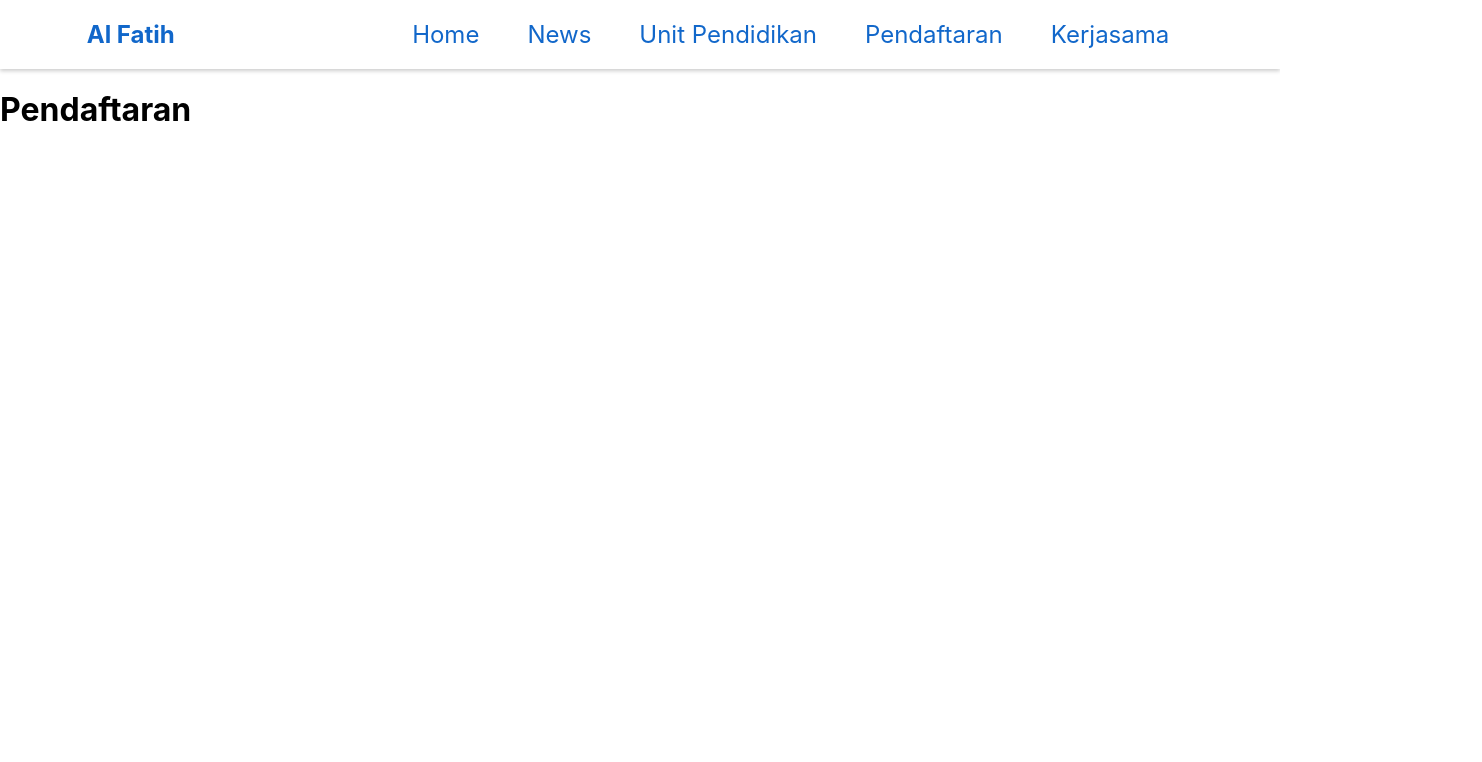
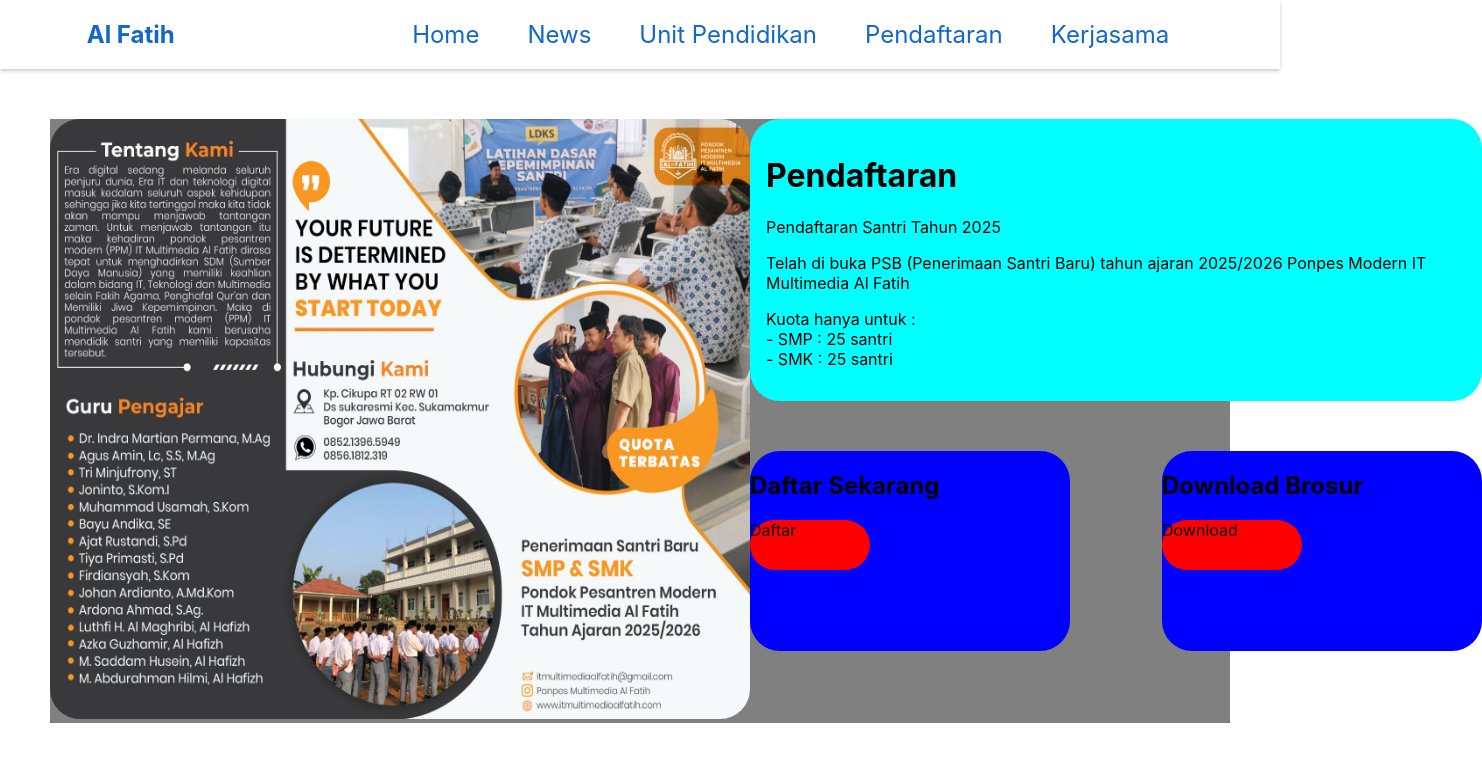
Before and after one commit to samosa76/Learn-React, a React (Create React App) app: page /Pendaftaran in a window 1280 px wide. Shown: the top 762 px of the page, 1482 px wide, since content can reach past the window. Built offline with nearby package versions, Linux system fonts and the light colour scheme.

Commit message:
struktur pendaftaran

```diff
--- a/src/Component/ContentPendaftaran/ContentPendaftaran.js
+++ b/src/Component/ContentPendaftaran/ContentPendaftaran.js
@@ -0,0 +1,51 @@
+import style from './ContentPendaftaran.module.css'
+
+function ContentPendaftaran() {
+    return (
+        <div className={style.semua}>
+
+            <div className={style.brosur}>
+                <img src="image/pendaftaran/psb-2025.jpg" />
+            </div>
+
+            <div className={style.Pendaftaran}>
+
+                <div className={style.info}>
+                    <h1>Pendaftaran</h1>
+                    <p>Pendaftaran Santri Tahun 2025</p>
+                    <p>Telah di buka PSB (Penerimaan Santri Baru) tahun ajaran 2025/2026 Ponpes Modern IT Multimedia Al Fatih</p>
+                    <p>Kuota hanya untuk :
+                        <br />- SMP : 25 santri
+                        <br />- SMK : 25 santri</p>
+                </div>
+
+                <div className={style.daftar}>
+
+                    <div className={style.daftarsekarang}>
+                        <div>
+                            <h2>Daftar Sekarang</h2>
+                        </div>
+                        <div className={style.linkdaftar}>
+                            <p>Daftar</p>
+                        </div>
+                    </div>
+
+                    <div className={style.downloadbrosur}>
+                        <div>
+                            <h2>Download Brosur</h2>
+                        </div>
+                        <div className={style.linkbrosur}>
+                            <p>Download</p>
+                        </div>
+                    </div>
+
+                </div>
+
+
+            </div>
+        </div>
+
+    )
+}
+
+export default ContentPendaftaran
--- /dev/null
+++ b/src/Component/ContentPendaftaran/ContentPendaftaran.module.css
@@ -0,0 +1,54 @@
+.semua {
+    margin: 50px;
+    justify-content: space-evenly;
+    display: flex;
+    background-color: grey;
+
+}
+
+.brosur img {
+    border-radius: 30px;
+    height: 600px;
+    width: 700px;
+}
+
+.info {
+    padding: 16px;
+    border-radius: 30px;
+    background-color: aqua;
+    width: 700px;
+}
+
+.daftar {
+    margin-top: 50px;
+    justify-content: space-between;
+    display: flex;
+}
+
+.daftarsekarang {
+    border-radius: 30px;
+    background-color: blue;
+    height: 200px;
+    width: 320px;
+}
+
+.downloadbrosur {
+    border-radius: 30px;
+    background-color: blue;
+    height: 200px;
+    width: 320px;
+}
+
+.linkdaftar {
+    border-radius: 50px;
+    background-color: red;
+    height: 50px;
+    width: 120px;
+}
+
+.linkbrosur {
+    border-radius: 50px;
+    background-color: red;
+    height: 50px;
+    width: 140px;
+}
--- a/src/Pages/Pendaftaran.js
+++ b/src/Pages/Pendaftaran.js
@@ -1,7 +1,11 @@
+import ContentPendaftaran from "../Component/ContentPendaftaran/ContentPendaftaran";
+
+
+
 function Pendaftaran() {
     return (
         <div>
-            <h1>Pendaftaran</h1>
+           <ContentPendaftaran/>
         </div>
     );
 }
```
Also changed, not shown: public/image/pendaftaran/psb-2025.jpg (added).
